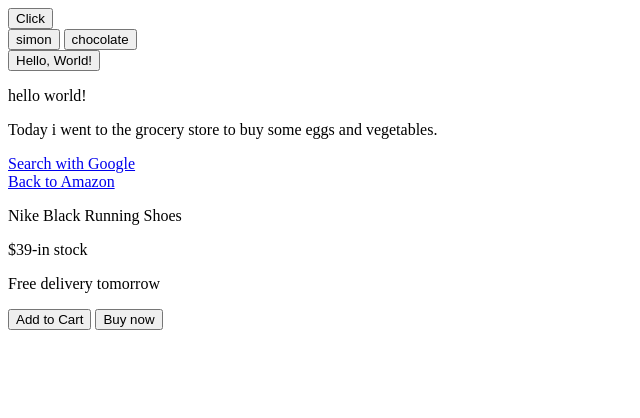
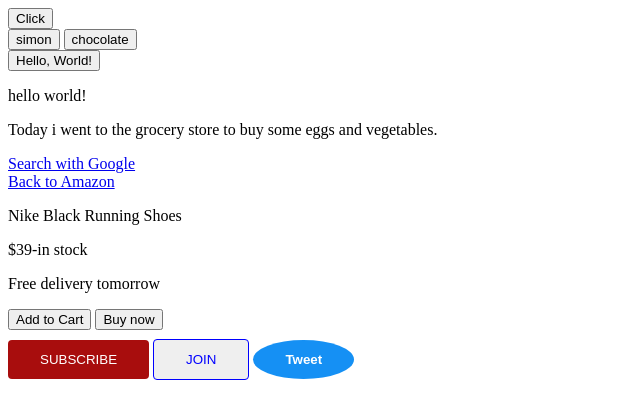
Before and after one commit to ametrahs/levelOnePrac, a plain HTML site: page index.htm in a window 1280 px wide. Shown: the whole page, without its empty margins (0-640 px from the left). Drawn offline with Linux system fonts and the light colour scheme.

Commit message:
keepupiteneb

```diff
--- /dev/null
+++ b/css.css
@@ -0,0 +1,28 @@
+.sub{
+    background-color: rgb(168, 13, 13);
+    padding: 12px 32px;
+    border: none;
+    color: white;
+    font-weight: 500;
+    margin-top: 10px;
+    border-radius: 4px;
+    cursor: pointer;
+
+}
+.sub:active, .sub:hover{
+    background-color: whitesmoke;
+}
+.subOne{
+    padding: 12px 32px;
+    color: blue;
+    border: 1px solid blue;
+    border-radius: 4px;
+}
+.sub2{
+    border: none;
+    border-radius: 50%;
+    font-weight: bold;
+    padding: 12px 32px;
+    background-color: rgb(21, 144, 244);
+    color: white;
+}
--- a/index.htm
+++ b/index.htm
@@ -1,15 +1,16 @@
 <!DOCTYPE html>
 <html lang="en">
   <head>
-    <meta charset="UTF-8">
-    <meta name="viewport" content="width=device-width, initial-scale=1.0">
+    <meta charset="UTF-8" />
+    <meta name="viewport" content="width=device-width, initial-scale=1.0" />
     <title>practice</title>
+    <link rel="stylesheet" href="./css.css" />
   </head>
   <body>
     <button>Click</button>
     <div>
-        <button>simon </button>
-        <button> chocolate</button>
+      <button>simon</button>
+      <button>chocolate</button>
     </div>
     <button>Hello, World!</button>
 
@@ -25,9 +26,15 @@
       <a href="ww.amazon.com">Back to Amazon</a>
       <p>Nike Black Running Shoes</p>
       <p>$39-in stock</p>
-        <p> Free delivery tomorrow</p>
+      <p>Free delivery tomorrow</p>
       <button>Add to Cart</button>
       <button>Buy now</button>
     </div>
+
+    <article>
+      <button class="sub">SUBSCRIBE</button>
+      <button class="subOne">JOIN</button>
+      <button class="sub2">Tweet</button>
+    </article>
   </body>
 </html>
```
Lines whose indentation alone changed are shown as unchanged.
